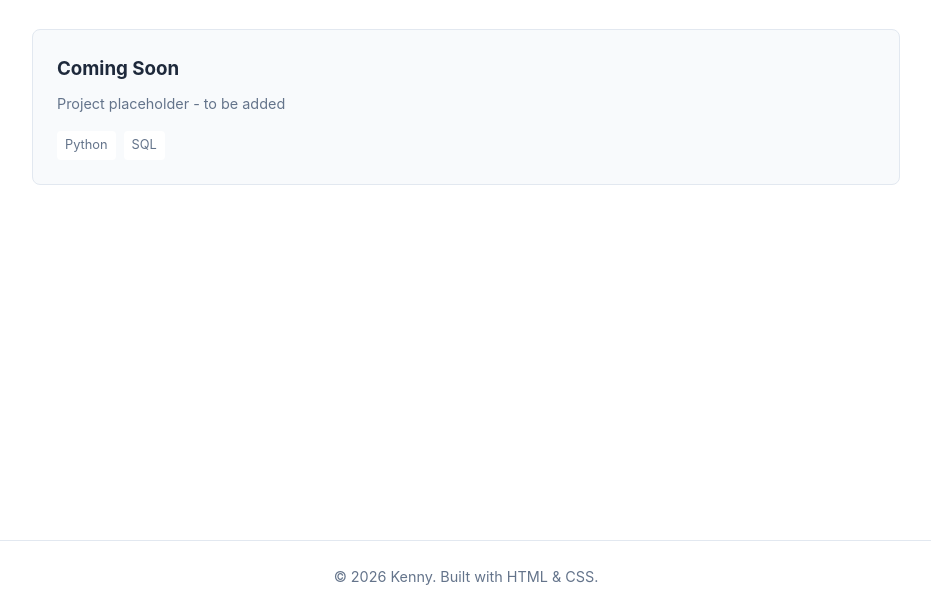
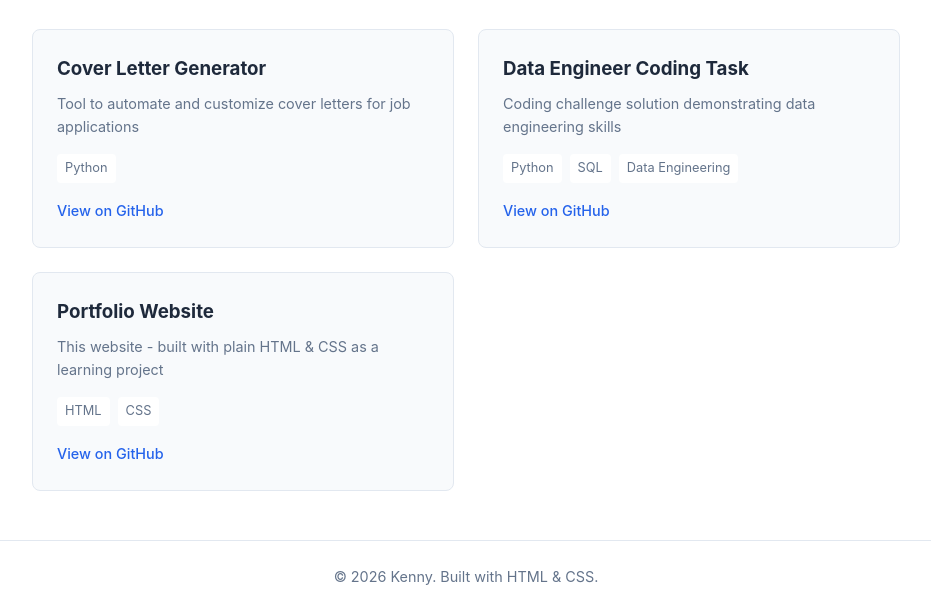
Before and after one commit to kmayhue/portfolio, a plain HTML site: page projects.html in a window 1280 px wide. Shown: the part 191-803 px from the top of the page, without its empty margins (174-1105 px from the left). Drawn offline with Linux system fonts and the light colour scheme.

Commit message:
Add projects to portfolio

```diff
--- a/css/style.css
+++ b/css/style.css
@@ -216,6 +216,18 @@ section h2 {
     color: var(--text-light);
 }
 
+.project-link {
+    display: inline-block;
+    margin-top: 1rem;
+    color: var(--primary);
+    font-weight: 500;
+    font-size: 0.9rem;
+}
+
+.project-link:hover {
+    text-decoration: underline;
+}
+
 /* Resume */
 .resume-content {
     max-width: 600px;
--- a/projects.html
+++ b/projects.html
@@ -27,12 +27,33 @@
 
         <section class="projects-grid">
             <article class="project-card">
-                <h3>Coming Soon</h3>
-                <p>Project placeholder - to be added</p>
+                <h3>Cover Letter Generator</h3>
+                <p>Tool to automate and customize cover letters for job applications</p>
+                <div class="tech-stack">
+                    <span>Python</span>
+                </div>
+                <a href="https://github.com/kmayhue/cover_letter_generator" target="_blank" class="project-link">View on GitHub</a>
+            </article>
+
+            <article class="project-card">
+                <h3>Data Engineer Coding Task</h3>
+                <p>Coding challenge solution demonstrating data engineering skills</p>
                 <div class="tech-stack">
                     <span>Python</span>
                     <span>SQL</span>
+                    <span>Data Engineering</span>
                 </div>
+                <a href="https://github.com/kmayhue/data-engineer-coding-task-kenny-mayhue" target="_blank" class="project-link">View on GitHub</a>
+            </article>
+
+            <article class="project-card">
+                <h3>Portfolio Website</h3>
+                <p>This website - built with plain HTML & CSS as a learning project</p>
+                <div class="tech-stack">
+                    <span>HTML</span>
+                    <span>CSS</span>
+                </div>
+                <a href="https://github.com/kmayhue/portfolio" target="_blank" class="project-link">View on GitHub</a>
             </article>
         </section>
     </main>
```
